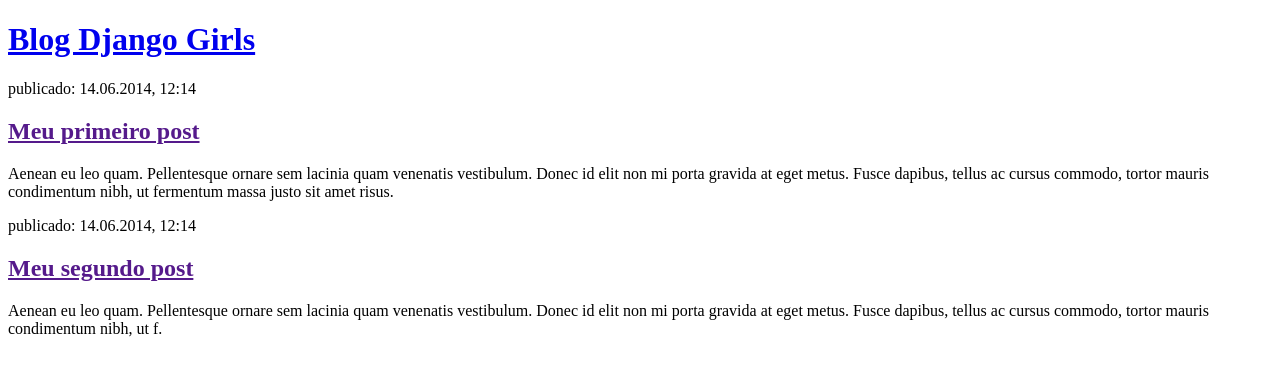
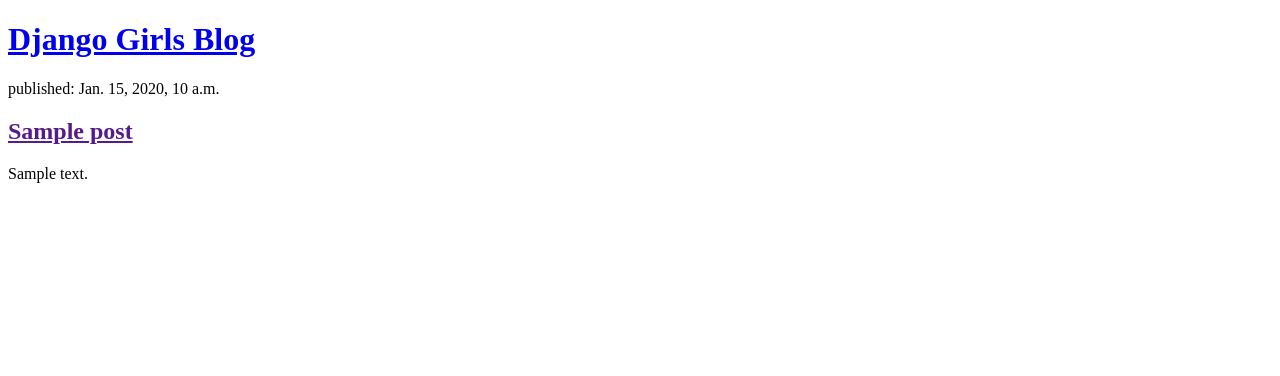
Before and after one commit to wesleysrael/djangogirlblog, a Django app: template blog/templates/blog/post_list.html in a window 1280 px wide. Shown: the top 376 px of the page. Run offline with Django 3.2, Linux system fonts and the light colour scheme; the template is opened without the code that fills it: most values are stand-ins (such as "Sample title", 1, 10 or a date in 2020).

Commit message:
Modified templates to display posts from database

```diff
--- a/blog/templates/blog/post_list.html
+++ b/blog/templates/blog/post_list.html
@@ -7,28 +7,15 @@
   </head>
   <body>
     <div>
-      <h1><a href="/">Blog Django Girls</a></h1>
+      <h1><a href="/">Django Girls Blog</a></h1>
     </div>
 
+    {% for post in posts %}
     <div>
-      <p>publicado: 14.06.2014, 12:14</p>
-      <h2><a href="">Meu primeiro post</a></h2>
-      <p>
-        Aenean eu leo quam. Pellentesque ornare sem lacinia quam venenatis
-        vestibulum. Donec id elit non mi porta gravida at eget metus. Fusce
-        dapibus, tellus ac cursus commodo, tortor mauris condimentum nibh, ut
-        fermentum massa justo sit amet risus.
-      </p>
+      <p>published: {{ post.published_date }}</p>
+      <h2><a href="">{{ post.title }}</a></h2>
+      <p>{{ post.text|linebreaksbr }}</p>
     </div>
-
-    <div>
-      <p>publicado: 14.06.2014, 12:14</p>
-      <h2><a href="">Meu segundo post</a></h2>
-      <p>
-        Aenean eu leo quam. Pellentesque ornare sem lacinia quam venenatis
-        vestibulum. Donec id elit non mi porta gravida at eget metus. Fusce
-        dapibus, tellus ac cursus commodo, tortor mauris condimentum nibh, ut f.
-      </p>
-    </div>
+    {% endfor %}
   </body>
 </html>
```
Also changed, not shown: blog/views.py (+6 -1 lines), djangogirlsvenv/Scripts/autopep8-script.py (added, +12 -0 lines), 3 other files.
